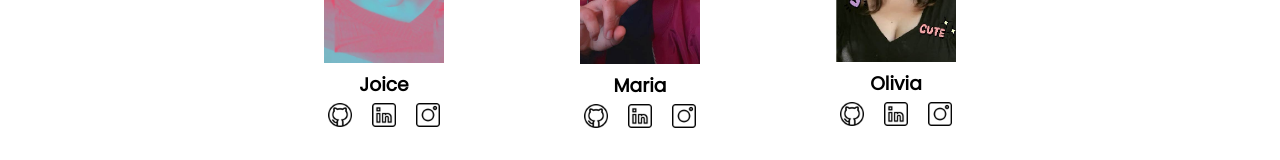
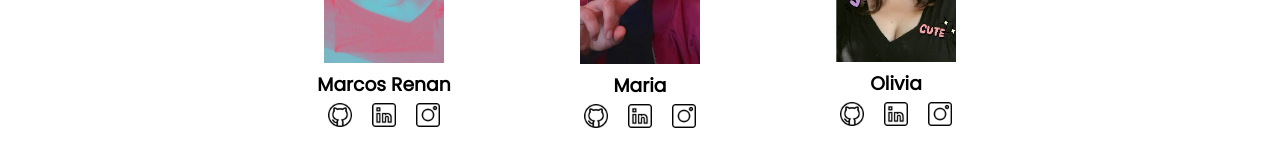
Before and after one commit to PabloHLimaCordeiro/aluraprojeto, a plain HTML site: page index.html in a window 1280 px wide. Shown: the part 1091-1251 px from the top of the page. Drawn offline with Linux system fonts and the light colour scheme.

Commit message:
Update index.html

```diff
--- a/index.html
+++ b/index.html
@@ -55,7 +55,7 @@
         <span></span>
         <div class="estudante-div">
             <img class="estudante-imagem" src="Joice.jpg" alt="foto da joice">
-            <h3 class="estudante-nome">Joice</h3>
+            <h3 class="estudante-nome">Marcos Renan</h3>
             <a href="https://github.com/JoiceAlura"><img class="estudante-icone" src="github.png" alt="icone github"></a>
             <a href="https://www.linkedin.com/in/joicebarbaresco/"><img class="estudante-icone" src="linkedin.png" alt="icone linkedin"></a>
             <a href="https://www.instagram.com/joicebarbaresco/"><img class="estudante-icone" src="instagram.png" alt="icone instagram"></a>
```
